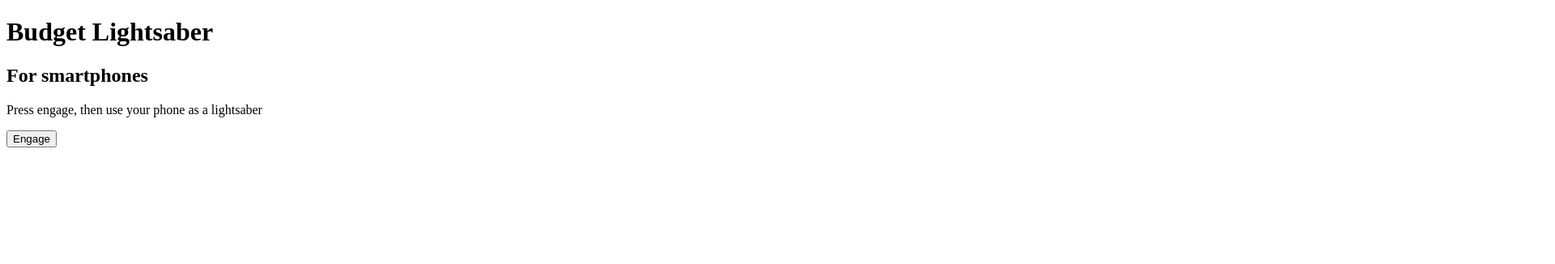
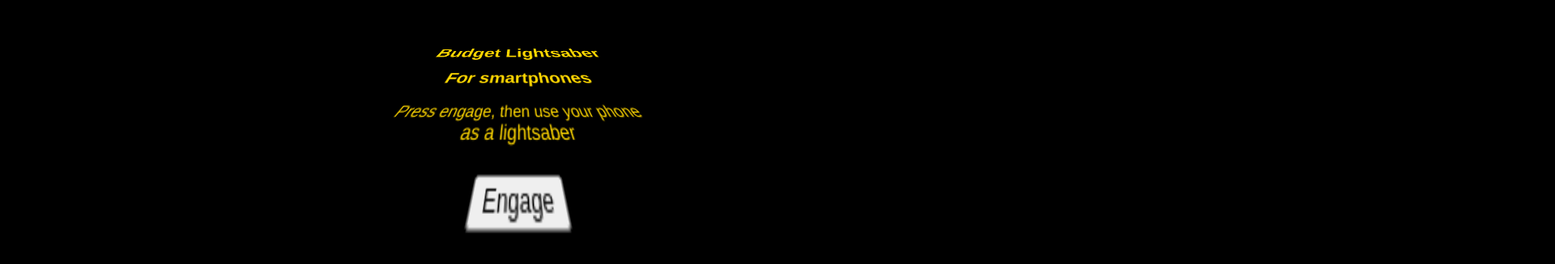
Before and after one commit to oscarlundberg-sthlm/Budget-Lightsaber, a plain HTML site: page index.html in a window 1280 px wide. Shown: the top 326 px of the page at 81% size, 1920 px wide, since content can reach past the window. Drawn offline with Linux system fonts and the light colour scheme.

Commit message:
simple styling

```diff
--- /dev/null
+++ b/css/style.css
@@ -0,0 +1,8 @@
+body {
+    background-color: rgb(0, 0, 0);
+    color: gold;
+    font-family: 'Franklin Gothic Medium', 'Arial Narrow', Arial, sans-serif;
+    perspective-origin: top;
+    text-align: center;
+    transform: perspective(70px) rotateX(25deg);
+}
--- a/index.html
+++ b/index.html
@@ -4,12 +4,13 @@
     <meta charset="UTF-8">
     <meta http-equiv="X-UA-Compatible" content="IE=edge">
     <meta name="viewport" content="width=device-width, initial-scale=1.0">
+    <link rel="stylesheet" href="./css/style.css">
     <title>Budget Lightsaber</title>
 </head>
 <body>
     <h1>Budget Lightsaber</h1>
     <h2>For smartphones</h2>
-    <p>Press engage, then use your phone as a lightsaber</p>
+    <p>Press engage, then use your phone<br/>as a lightsaber</p>
     <button id="start-stop-btn">Engage</button>
     <script src="js/main.js"></script>
 </body>
```
